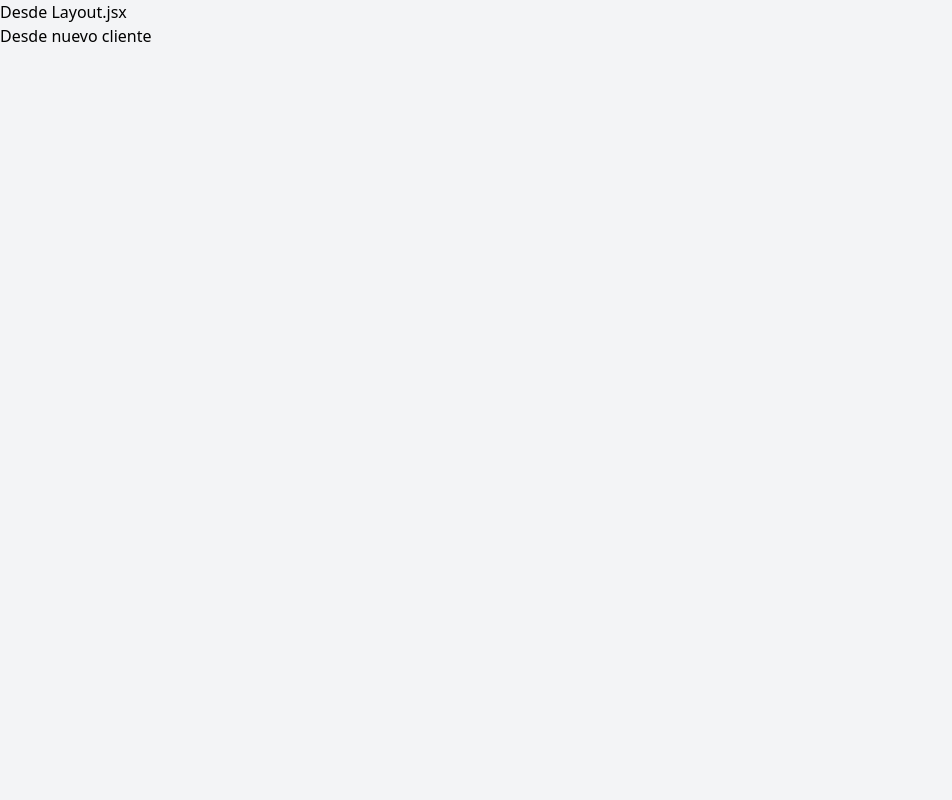
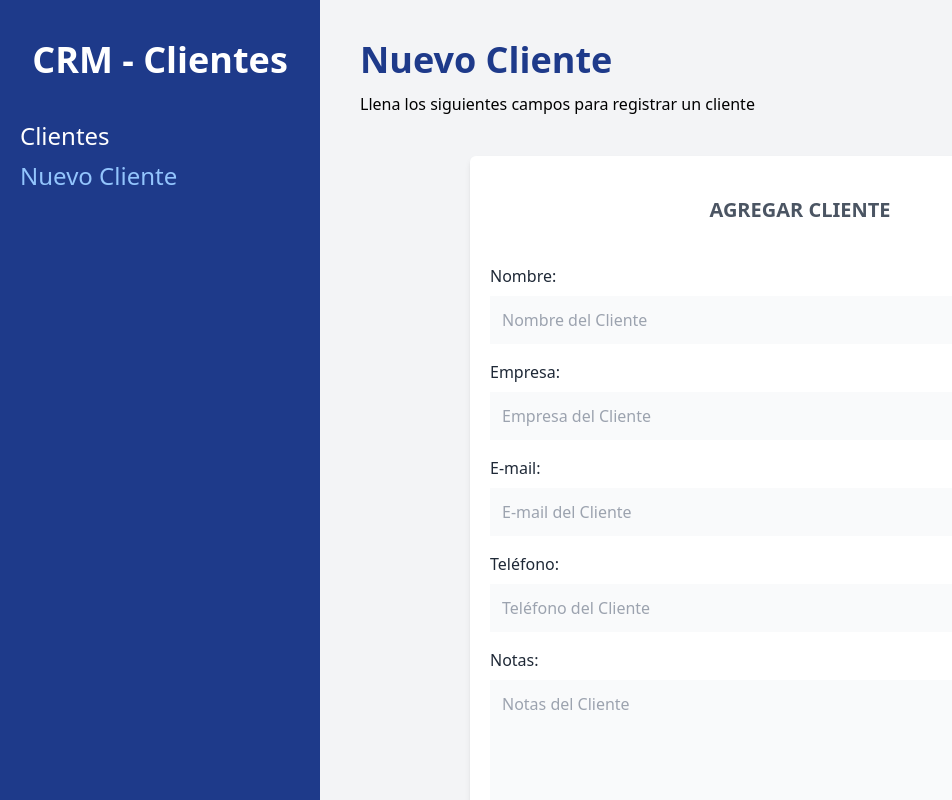
Before and after one commit to gvielza/CRM-React, a React (Vite) app: page /clientes/nuevo in a window 1280 px wide. Shown: the whole page, without its empty margins (0-952 px from the left). Built offline with nearby package versions, Linux system fonts and the light colour scheme.

Commit message:
agregado el formulario de Nuevo Cliente con la libreria Formix Yup

```diff
--- a/package.json
+++ b/package.json
@@ -9,12 +9,14 @@
   },
   "dependencies": {
     "autoprefixer": "^10.4.5",
+    "formik": "^2.2.9",
     "postcss": "^8.4.12",
     "react": "^18.0.0",
     "react-dom": "^18.0.0",
     "react-router": "^0.0.0-experimental-compat.6",
     "react-router-dom": "^0.0.0-experimental-compat.6",
-    "tailwindcss": "^3.0.24"
+    "tailwindcss": "^3.0.24",
+    "yup": "^0.32.11"
   },
   "devDependencies": {
     "@types/react": "^18.0.0",
--- a/src/App.jsx
+++ b/src/App.jsx
@@ -21,10 +21,6 @@
           <Route path='editar/:id' element={<EditarCLiente/>}/>
         </Route>
 
-
-
-
-
       </Routes>
     </BrowserRouter>
   )
--- /dev/null
+++ b/src/components/Formulario.jsx
@@ -0,0 +1,86 @@
+import React from 'react';
+import { Formik, Form, Field } from 'formik'
+
+const Formulario = () => {
+    return (
+        <div className="bg-white mt-10 px-5 py-10 rounded-md shadow-md
+        md:w-3/4 mx-auto">
+            <h1 className="text-gray-600 font-bold text-xl uppercase text-center">agregar cliente</h1>
+            <Formik>
+                <Form className="mt-10">
+                    <div className="mb-4">
+                        <label
+                            className="text-gray-800"
+                            htmlFor="nombre"
+                        >Nombre:</label>
+                        <Field
+                            id="nombre"
+                            type="text"
+                            className="mt-2 block w-full p-3 bg-gray-50"
+                            placeholder="Nombre del Cliente"
+                            name="nombre"
+                        /></div>
+                    <div className="mb-4">
+                        <label
+                            className="text-gray-800"
+                            htmlFor="empresa"
+                        >Empresa:</label>
+                        <Field
+                            id="empresa"
+                            type="text"
+                            className="mt-2 block w-full p-3 bg-gray-50"
+                            placeholder="Empresa del Cliente"
+                            name="empresa"
+                        />
+                    </div>
+                    <div className="mb-4">
+                        <label
+                            className="text-gray-800"
+                            htmlFor="email"
+                        >E-mail:</label>
+                        <Field
+                            id="email"
+                            type="email"
+                            className="mt-2 block w-full p-3 bg-gray-50"
+                            placeholder="E-mail del Cliente"
+                            name="email"
+                        />
+                    </div>
+                    <div className="mb-4">
+                        <label
+                            className="text-gray-800"
+                            htmlFor="telefono"
+                        >Teléfono:</label>
+                        <Field
+                            id="telefono"
+                            type="tel"
+                            className="mt-2 block w-full p-3 bg-gray-50"
+                            placeholder="Teléfono del Cliente"
+                            name="telefono"
+                        />
+                    </div>
+                    <div className="mb-4">
+                        <label
+                            className="text-gray-800"
+                            htmlFor="notas"
+                        >Notas:</label>
+                        <Field
+                            as="textarea"
+                            id="notas"
+                            type="text"
+                            className="mt-2 block w-full p-3 bg-gray-50 h-40"
+                            placeholder="Notas del Cliente"
+                            name="notas"
+                        />
+                    </div>
+                    <input
+                            type="submit"
+                            value="agregar cliente"                            className="mt-5 w-full bg-blue-800 p-3 text-white uppercase font-bold text-lg"
+                        />
+                </Form>
+            </Formik>
+        </div>
+    );
+};
+
+export default Formulario;
--- a/src/layout/Layout.jsx
+++ b/src/layout/Layout.jsx
@@ -1,11 +1,30 @@
 import React from 'react';
-import { Outlet } from 'react-router';
+import { Outlet, Link, useLocation } from 'react-router-dom';
 
 const Layout = () => {
+    const location = useLocation()
+    console.log(location)
+    const urlActual = location.pathname
     return (
-        <div>
-            <h1>Desde Layout.jsx</h1>
-            <Outlet/>
+        <div className='md:flex md:min-h-screen'>
+            <div className='md:w-1/4 bg-blue-900 px-5 py-10'>
+                <h2 className='text-4xl font-black text-center text-white'>CRM - Clientes</h2>
+                <nav className='mt-10'>
+                    <Link
+                        className={`${urlActual === '/clientes' ? 'text-blue-300' : 'text-white'} text-2xl block mt-2 hover:text-blue-300`}
+                        to="/clientes"
+                    >Clientes</Link>
+                    <Link
+                        className={`${urlActual === '/clientes/nuevo' ? 'text-blue-300' : 'text-white'} text-2xl block mt-2 hover:text-blue-300`}
+                        to="/clientes/nuevo"
+                    >Nuevo Cliente</Link>
+                </nav>
+
+            </div>
+            <div className='md:w-3/4 p-10 md:h-screen overflow-scroll'>
+                <Outlet />
+            </div>
+
         </div>
     );
 };
--- a/src/paginas/NuevoCliente.jsx
+++ b/src/paginas/NuevoCliente.jsx
@@ -1,10 +1,13 @@
 import React from 'react';
+import Formulario from '../components/Formulario';
 
 const NuevoCliente = () => {
     return (
-        <div>
-            <h1>Desde nuevo cliente</h1>
-        </div>
+        <>
+            <h1 className="font-black text-4xl text-blue-900">Nuevo Cliente</h1>
+            <p className="mt-3">Llena los siguientes campos para registrar un cliente</p>
+            <Formulario/>
+        </>
     );
 };
 
```
Also changed, not shown: 1 other file (tests, documents, lock files or other folders).
